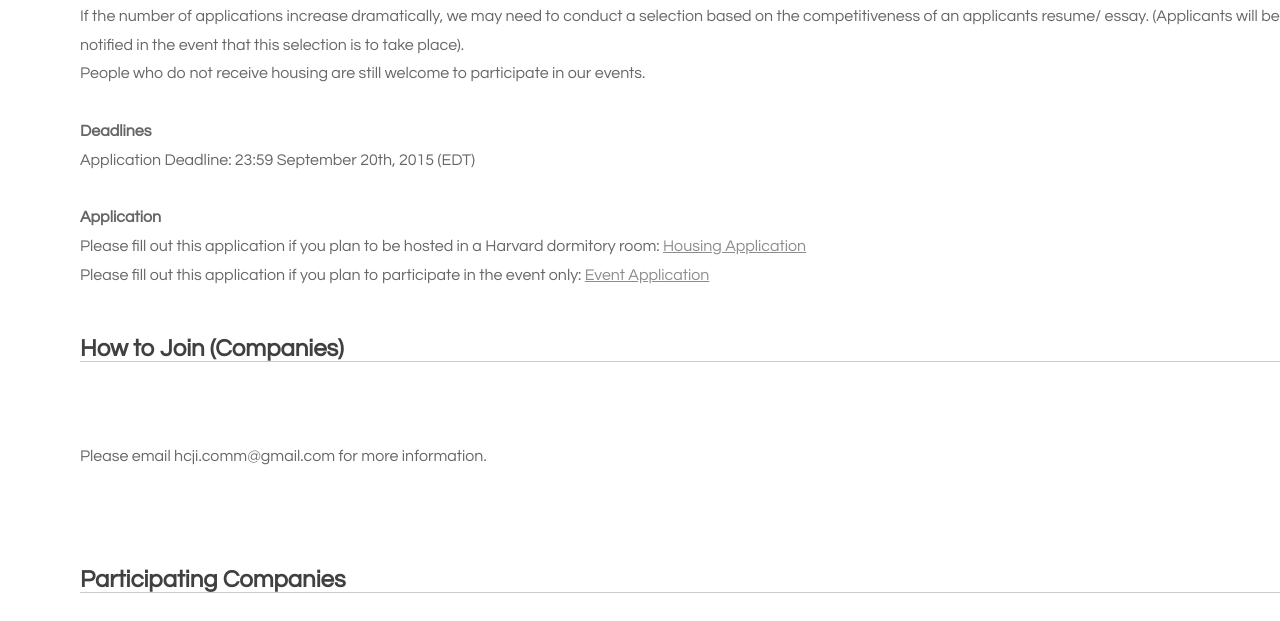
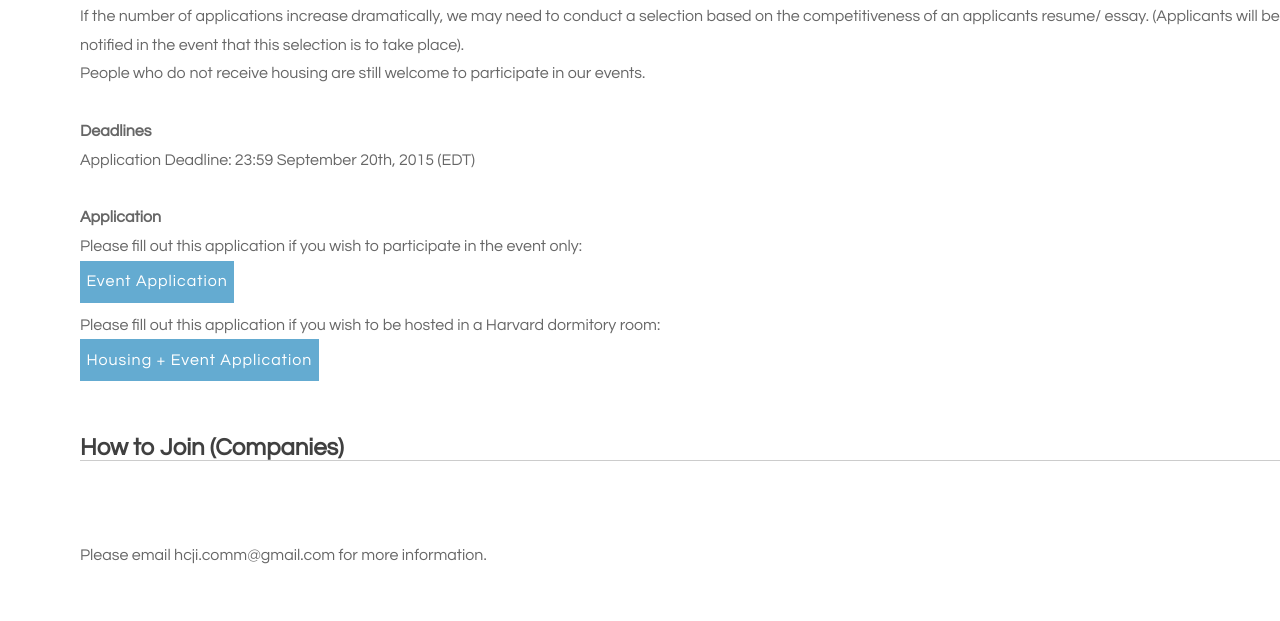
Before and after one commit to kojino/hcji_website, a Rails app: page /careers in a window 1280 px wide. Shown: the part 4099-4720 px from the top of the page. Run offline with Rails 7, Linux system fonts and the light colour scheme; style sheets or scripts are compiled from the project's sources; some libraries are stand-ins or nearby versions.

Commit message:
app buttons

```diff
--- a/app/views/static_pages/careers.html.erb
+++ b/app/views/static_pages/careers.html.erb
@@ -105,8 +105,9 @@
 					Application Deadline: 23:59 September 20th, 2015 (EDT)<br><br>
 
 					<b>Application</b><br>
-					Please fill out this application if you plan to be hosted in a Harvard dormitory room: <a href="https://docs.google.com/forms/d/1nKF7ICXO_BAFpgCb3s2zXOK779fiKu_P3PYK6ay-iB8/viewform?edit_requested=true" target="_blank">Housing Application</a><br>
-					Please fill out this application if you plan to participate in the event only: <a href="https://docs.google.com/forms/d/1bPCSlsVIjopRAT8WirHiPJObmmk-MtH2q5IqOHcEX-g/viewform?usp=send_form" target="_blank">Event Application</a><br>
+
+					Please fill out this application if you wish to participate in the event only: <br><a class="button" href="https://docs.google.com/forms/d/1bPCSlsVIjopRAT8WirHiPJObmmk-MtH2q5IqOHcEX-g/viewform?usp=send_form" target="_blank">Event Application</a><br>
+					Please fill out this application if you wish to be hosted in a Harvard dormitory room:  <br><a class ="button" href="https://docs.google.com/forms/d/1nKF7ICXO_BAFpgCb3s2zXOK779fiKu_P3PYK6ay-iB8/viewform?edit_requested=true" target="_blank">Housing + Event Application</a><br>
 
 				</p>
 				<div class="spacer2"></div>
```
